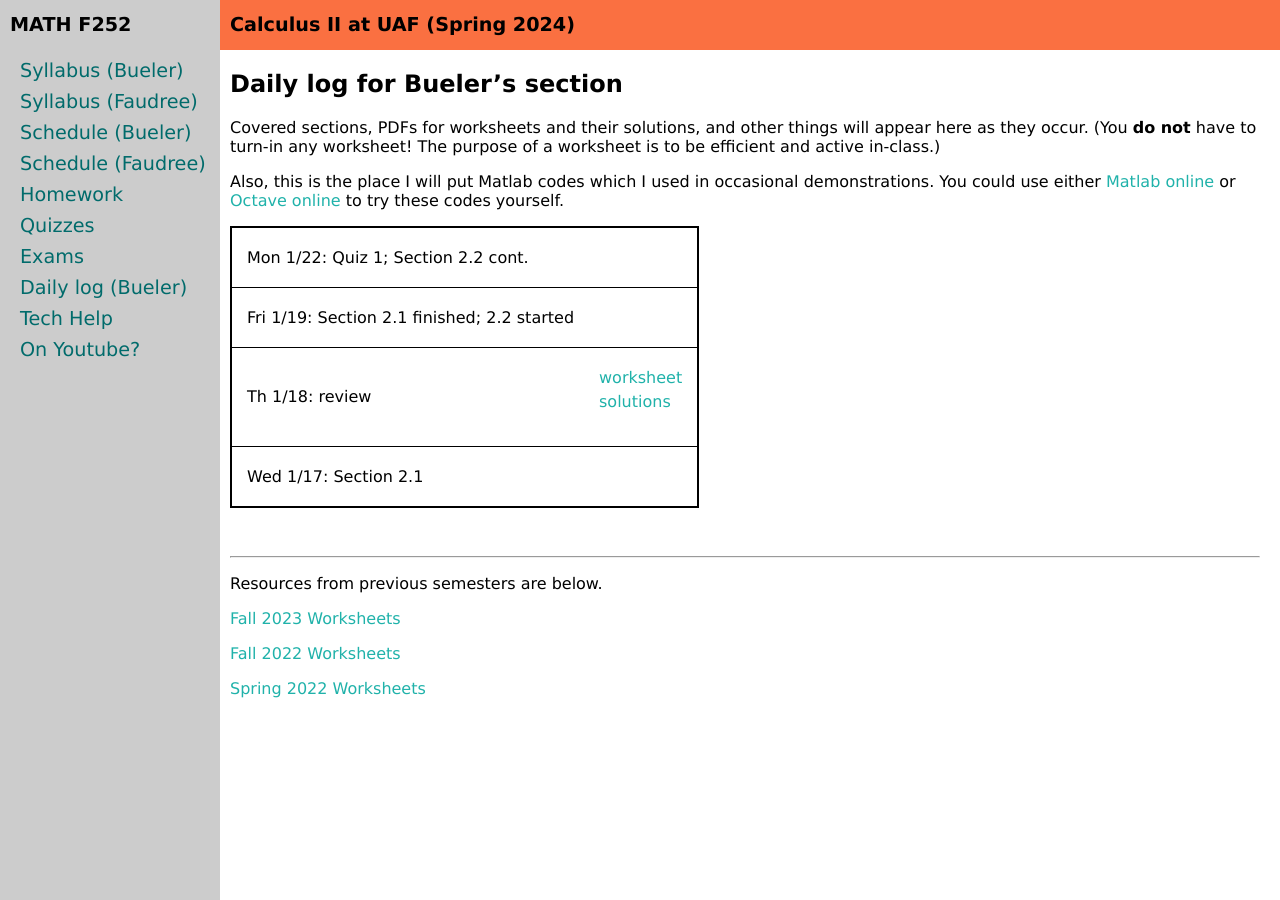
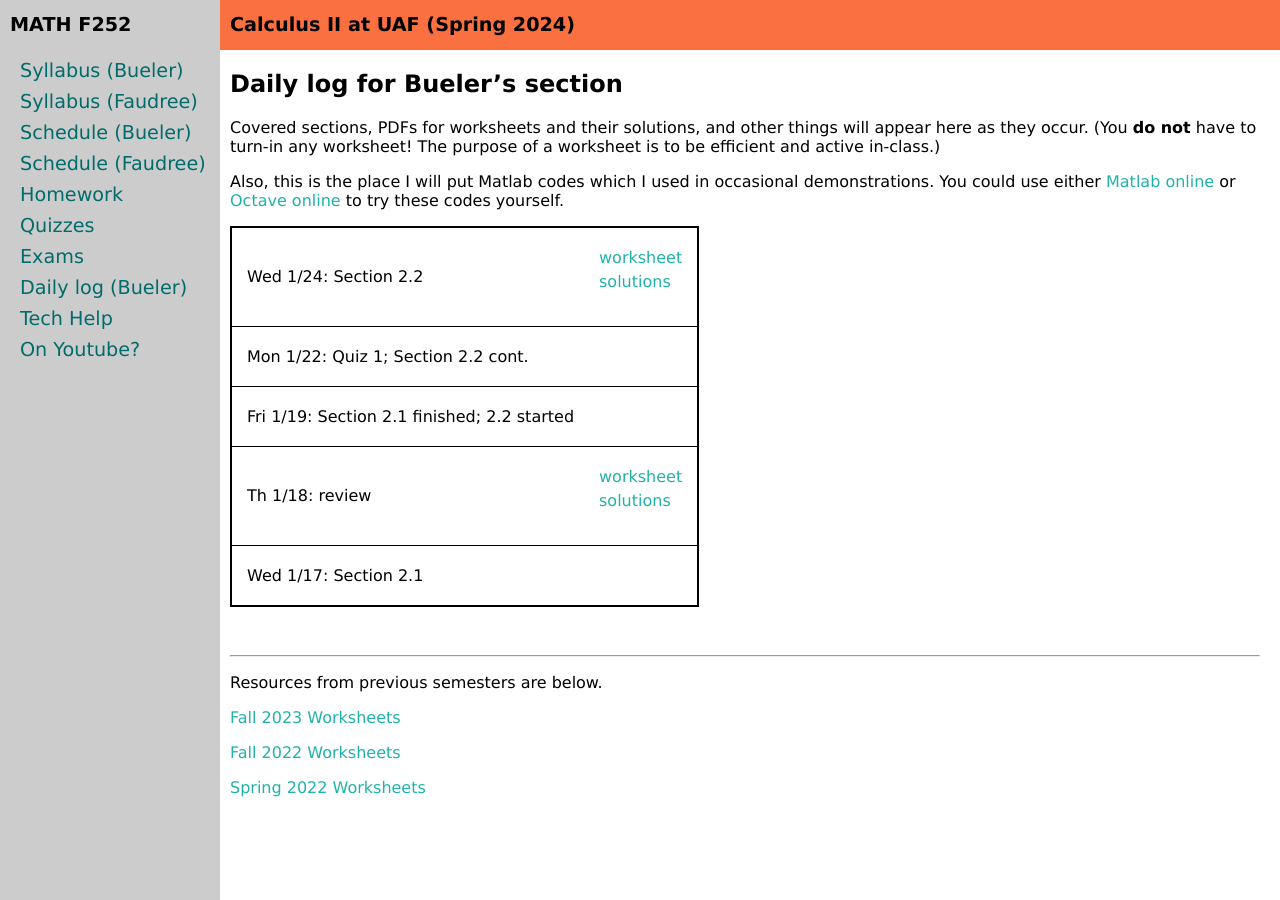
Before and after one commit to uaf-math/calc2, a Jekyll site: the page built from daily.md, in a window 1280 px wide. Built offline with Jekyll 4.4.1, drawn with Linux system fonts in a browser that asks for light colours.

Commit message:
use Jills F23 worksheet verbatim

```diff
--- a/_data/daily.yml
+++ b/_data/daily.yml
@@ -1,6 +1,10 @@
 semester: Spring 2024
 home: assets/daily/S24/Bueler/
 daily:
+- name: Section 2.2
+  date: Wed 1/24
+  extworksheet: https://uaf-math251.github.io/calc2/assets/worksheets/F23/M252-2-2.pdf
+  extsolutions: https://uaf-math251.github.io/calc2/assets/worksheets/F23/M252-2-2-s.pdf
 - name: Quiz 1; Section 2.2 cont.
   date: Mon 1/22
 - name: Section 2.1 finished; 2.2 started
```
